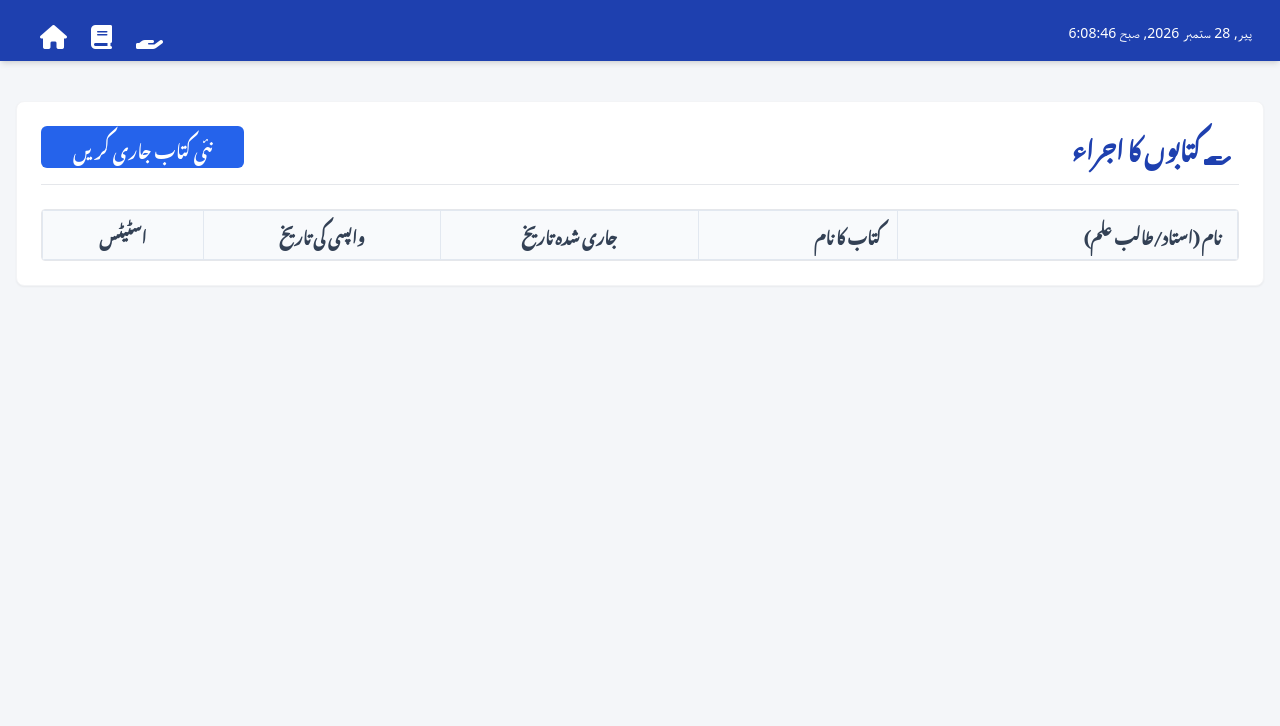
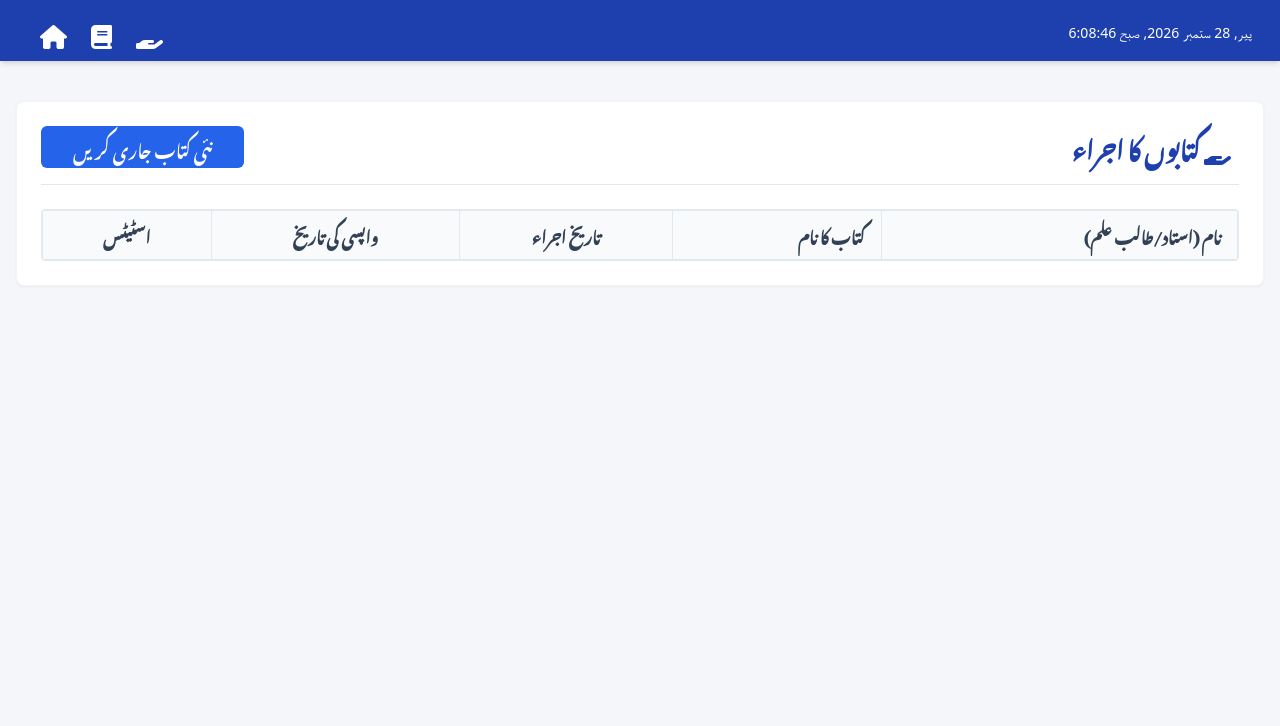
Before and after one commit to amctech106/library-management, a plain HTML site: page index.html in a window 1280 px wide. Both pictures are taken after a click on the button 149 px from the left and 30 px from the top of the page. Shown: the top 726 px of the page. Drawn offline with nearby package versions, Linux system fonts and the light colour scheme; a web font is replaced by a local one.

Commit message:
Update index.html

```diff
--- a/index.html
+++ b/index.html
@@ -363,7 +363,7 @@
                 <th>نام (استاد/طالب علم)</th>
                 <!-- <th>کلاس کا نام</th> -->
                 <th>کتاب کا نام</th>
-                <th class="text-center">جاری شدہ تاریخ</th>
+                <th class="text-center">تاریخ اجراء</th>
                 <th class="text-center">واپسی کی تاریخ</th>
                 <th class="text-center">اسٹیٹس</th>
               </tr>
```
